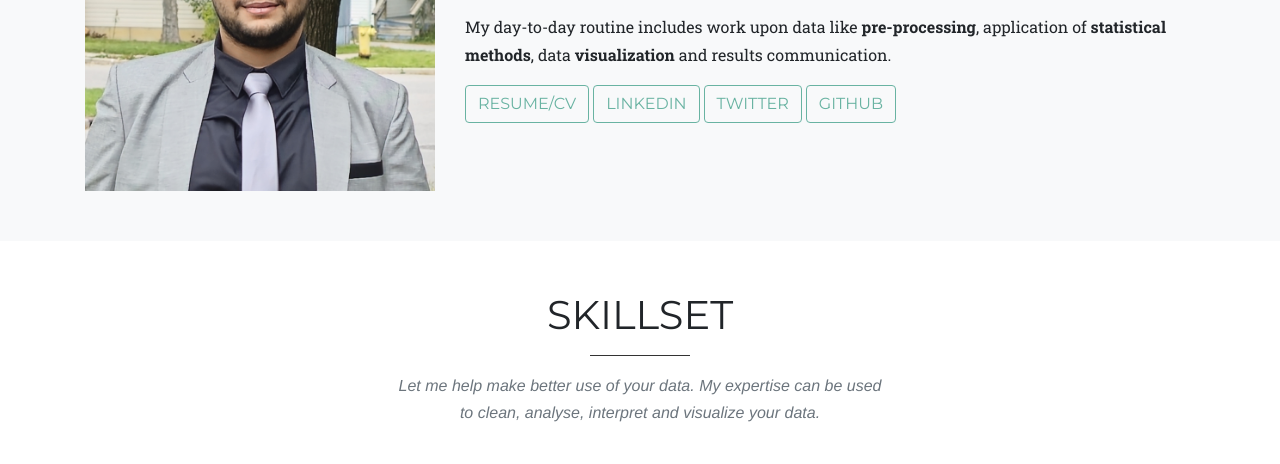
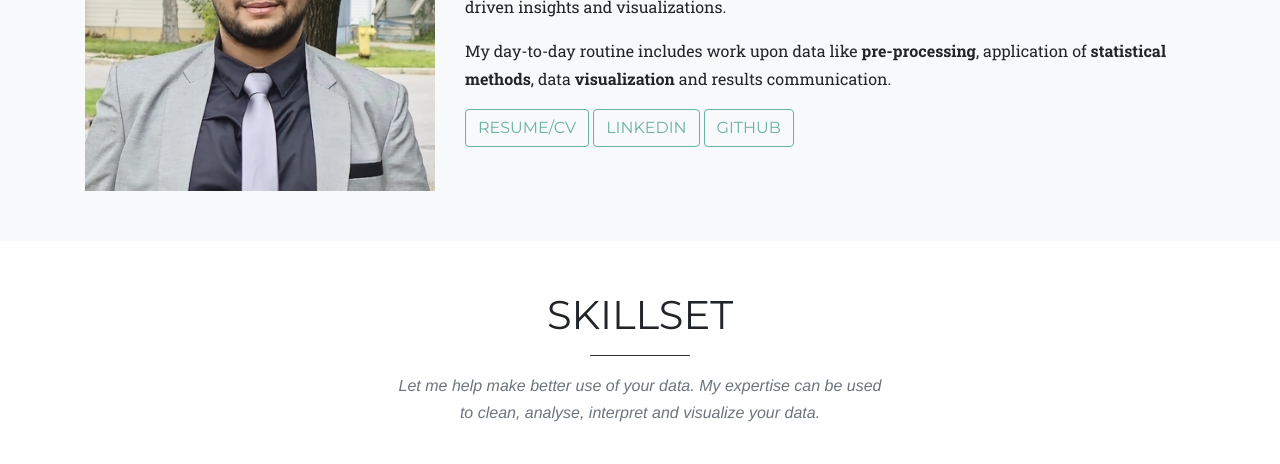
Before and after one commit to DevamKJani/portfolio, a plain HTML site: page index.html in a window 1280 px wide. Shown: the part 1009-1473 px from the top of the page. Drawn offline with Linux system fonts and the light colour scheme; a web font is replaced by a local one.

Commit message:
Update index.html

```diff
--- a/index.html
+++ b/index.html
@@ -155,6 +155,7 @@
           <img class="img-fluid" src="files/img/team/dj_img.jpg" alt="Devam Jani profile picture">
         </div>
         <div class="col-lg-8 text-center text-md-left">
+          <br>
           <p>Hi, I'm Devam.</p>
           <p>an experienced data analyst skilled in SQL, Advanced Excel, data visualization, and Python who developed expertise
             in data extraction, transformation, and analysis through 2+ years of hands-on, guided and unguided projects, along
@@ -163,8 +164,7 @@
             communication.</p>
             <a class="btn btn-secondary btn-l text-uppercase" href="files/DevamJani-CV.pdf" target="_blank">Resume/CV</a>
             <a class="btn btn-secondary btn-l text-uppercase" href="https://www.linkedin.com/in/devamkjani-dataanalyst/" target="_blank">LinkedIn</a>
-          <a class="btn btn-secondary btn-l text-uppercase" href="https://twitter.com/DevamKPJani" target="_blank">Twitter</a>
-          <a class="btn btn-secondary btn-l text-uppercase" href="https://github.com/DevamKJani" target="_blank">Github</a>
+            <a class="btn btn-secondary btn-l text-uppercase" href="https://github.com/DevamKJani" target="_blank">Github</a>
         </div>
       </div>
 
```
